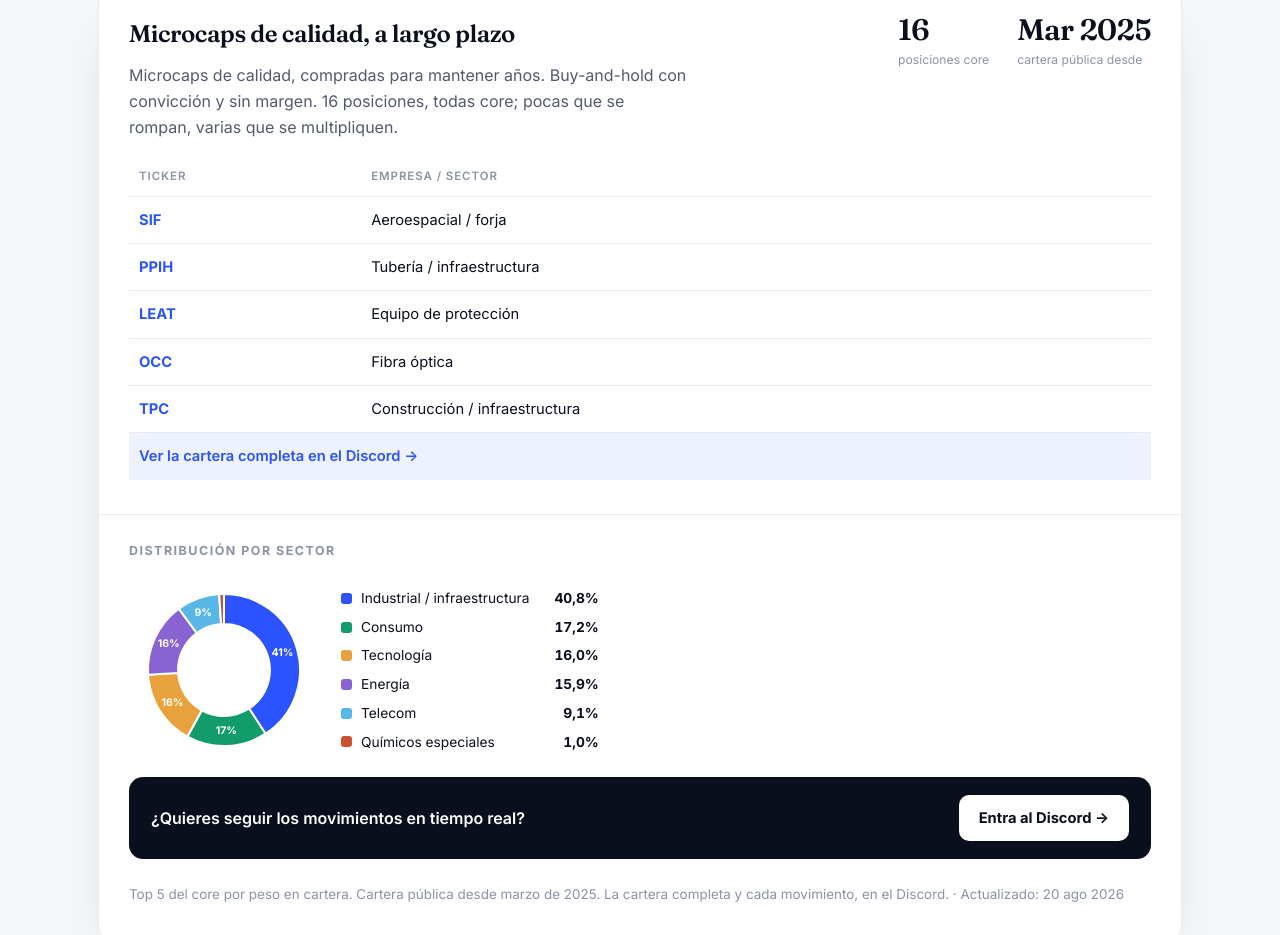
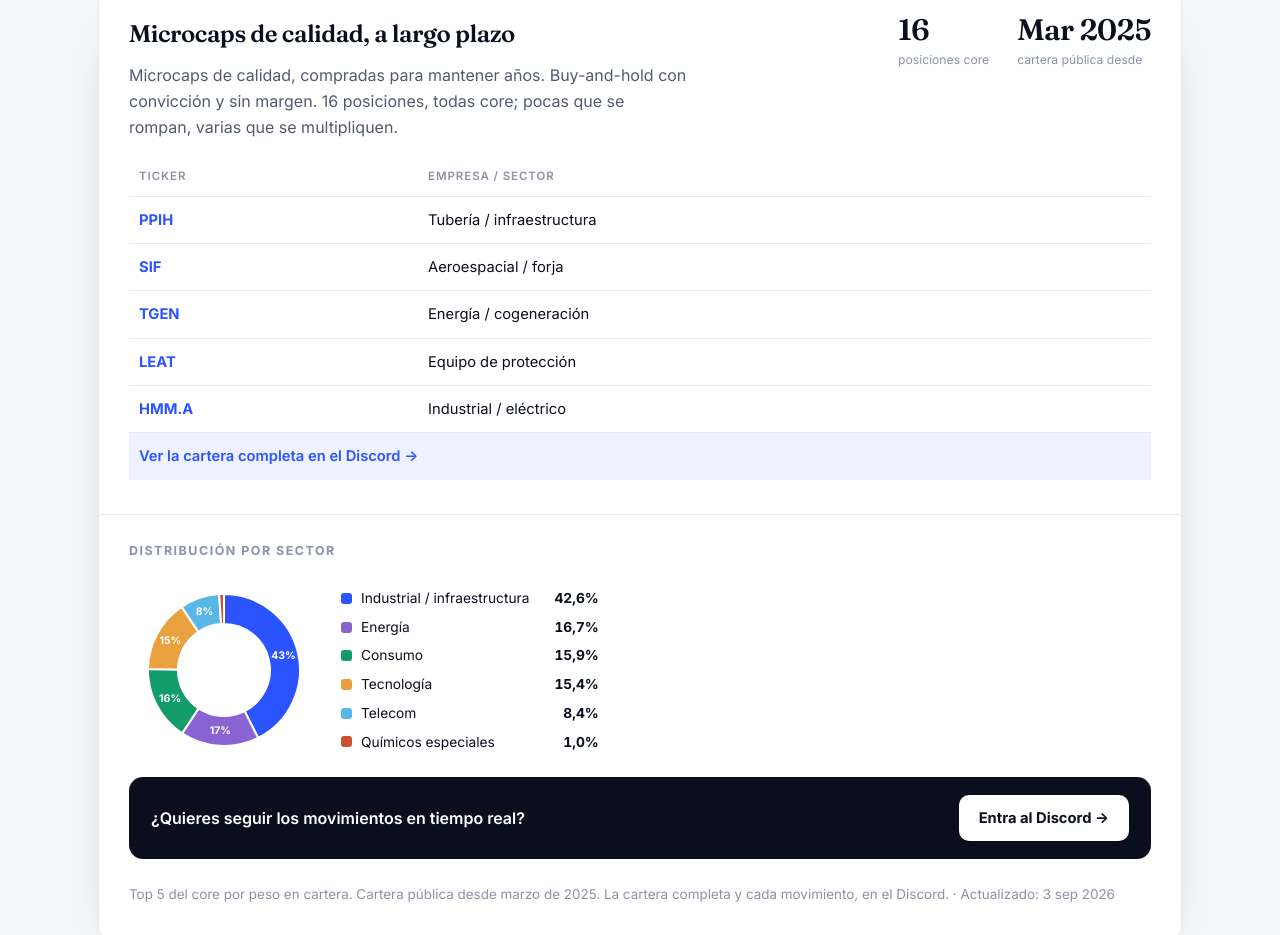
Before and after one commit to rodrigolezama6-coder/rodrigolezama6-coder.github.io, a plain HTML site: page index.html in a window 1280 px wide. Shown: the part 1353-2288 px from the top of the page. Drawn offline with Linux system fonts and the light colour scheme.

Commit message:
Portafolio: 16 core, Top 5 PPIH/SIF/TGEN/LEAT/HMM.A + donto al 3-sep
Co-Authored-By: Claude Opus 4.8 <noreply@anthropic.com>

Claude-Session: https://claude.ai/code/session_01Wku8pgv1vkKmUfZq8jwYe7

```diff
--- a/index.html
+++ b/index.html
@@ -420,16 +420,16 @@ const PORTFOLIOS = [
            en:"Quality microcaps, bought to hold for years. Conviction buy-and-hold, no margin. 16 positions, all core; few that break, several that compound."},
     extra:{v:"16", l:{es:"posiciones core",en:"core positions"}},
     extra2:{v:"Mar 2025", l:{es:"cartera pública desde",en:"public since"}},
-    updated:"2026-08-20",
+    updated:"2026-09-03",
     limit:5,
     note:{es:"Top 5 del core por peso en cartera. Cartera pública desde marzo de 2025. La cartera completa y cada movimiento, en el Discord.",
           en:"Top 5 core positions by portfolio weight. Book public since March 2025. Full book and every move in the Discord."},
     holdings:[
+      {t:"PPIH",  n:{es:"Tubería / infraestructura",en:"Piping / infrastructure"}},
       {t:"SIF",   n:{es:"Aeroespacial / forja",en:"Aerospace forging"}},
-      {t:"PPIH",  n:{es:"Tubería / infraestructura",en:"Piping / infrastructure"}},
+      {t:"TGEN",  n:{es:"Energía / cogeneración",en:"Energy / cogeneration"}},
       {t:"LEAT",  n:{es:"Equipo de protección",en:"Protective gear"}},
-      {t:"OCC",   n:{es:"Fibra óptica",en:"Fiber optics"}},
-      {t:"TPC",   n:{es:"Construcción / infraestructura",en:"Construction / infrastructure"}}
+      {t:"HMM.A", n:{es:"Industrial / eléctrico",en:"Industrials / electrical"}}
     ]
   }
 ];
@@ -439,11 +439,11 @@ const PORTFOLIOS = [
    Paleta categórica validada (CVD-safe) sobre blanco
    ============================================================ */
 const SECTORS = [
-  {label:{es:"Industrial / infraestructura",en:"Industrials / infrastructure"}, pct:40.8, color:"#2b53ff"},
-  {label:{es:"Consumo",en:"Consumer"},                                          pct:17.2, color:"#129b6b"},
-  {label:{es:"Tecnología",en:"Technology"},                                     pct:16.0, color:"#e8a13c"},
-  {label:{es:"Energía",en:"Energy"},                                            pct:15.9, color:"#8a63d2"},
-  {label:{es:"Telecom",en:"Telecom"},                                           pct:9.1,  color:"#59b7e8"},
+  {label:{es:"Industrial / infraestructura",en:"Industrials / infrastructure"}, pct:42.6, color:"#2b53ff"},
+  {label:{es:"Energía",en:"Energy"},                                            pct:16.7, color:"#8a63d2"},
+  {label:{es:"Consumo",en:"Consumer"},                                          pct:15.9, color:"#129b6b"},
+  {label:{es:"Tecnología",en:"Technology"},                                     pct:15.4, color:"#e8a13c"},
+  {label:{es:"Telecom",en:"Telecom"},                                           pct:8.4,  color:"#59b7e8"},
   {label:{es:"Químicos especiales",en:"Specialty chemicals"},                   pct:1.0,  color:"#c8532e"}
 ];
 
```
